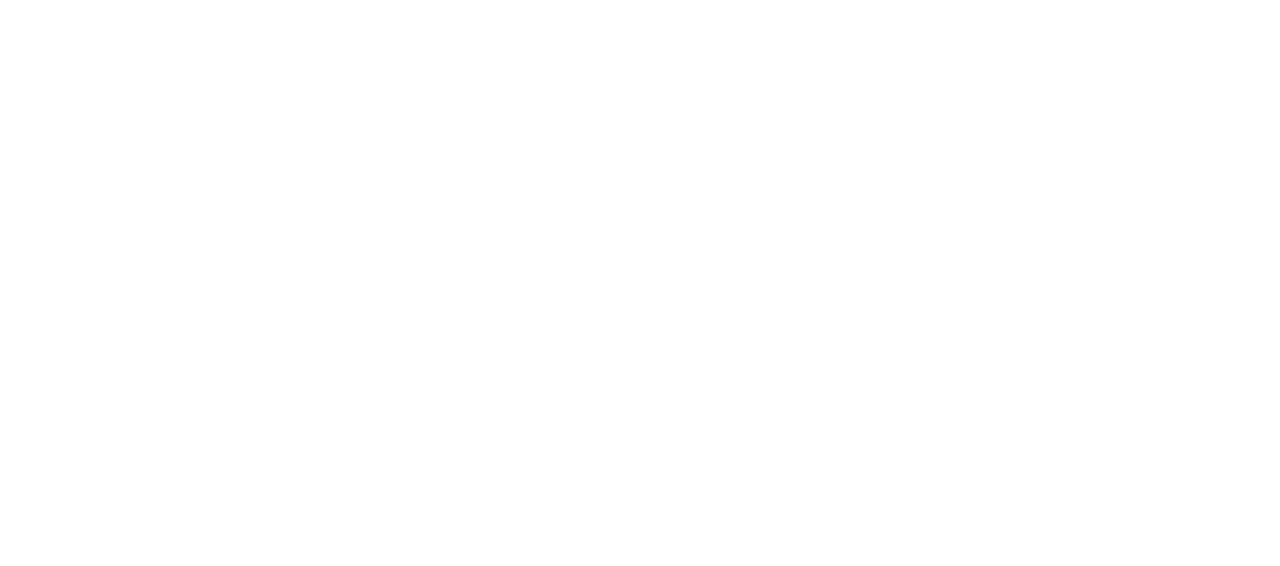
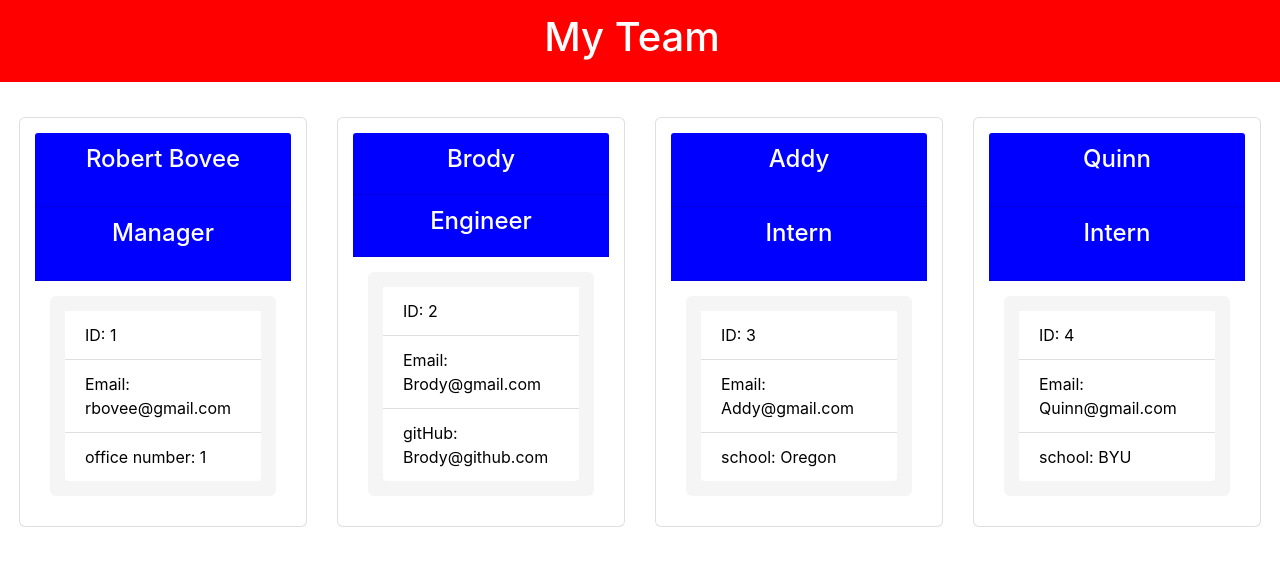
Before and after one commit to b00kbaker/teamprofileManagement, a website: page mock.html in a window 1280 px wide. Drawn offline with nearby package versions, Linux system fonts and the light colour scheme.

Commit message:
Basic HTML

```diff
--- a/mock.html
+++ b/mock.html
@@ -1,12 +1,139 @@
 <!DOCTYPE html>
 <html lang="en">
-<head>
-    <meta charset="UTF-8">
-    <meta http-equiv="X-UA-Compatible" content="IE=edge">
-    <meta name="viewport" content="width=device-width, initial-scale=1.0">
-    <title>My Team</title>
-</head>
-<body>
+  <head>
+    <meta charset="UTF-8" />
+    <meta name="viewport" content="width=device-width, initial-scale=1.0" />
+    <meta http-equiv="X-UA-Compatible" content="ie=edge" />
+    <link
+      rel="stylesheet"
+      href="https://stackpath.bootstrapcdn.com/bootstrap/4.4.1/css/bootstrap.min.css"
+      integrity="sha384-Vkoo8x4CGsO3+Hhxv8T/Q5PaXtkKtu6ug5TOeNV6gBiFeWPGFN9MuhOf23Q9Ifjh"
+      crossorigin="anonymous"
+    />
+    <title>Team Info</title>
 
-</body>
+    <style>
+
+      .navbar {
+          background-color:red!important;
+      }
+
+      .row {
+        display: flex;
+        flex-wrap: wrap;
+        justify-content: center;
+        margin-top: 20px;
+        margin-bottom: 20px;
+      }
+
+      .card {
+        padding: 15px;
+        border-radius: 6px;
+        background-color:white !important;
+        color: white;
+        margin: 15px;
+      }
+
+      .card-header {
+          background-color: blue !important;
+      }
+
+      .text {
+        padding: 15px;
+        border-radius: 6px;
+        background-color: whitesmoke;
+        color: black;
+        margin: 15px;
+      }
+
+      .col {
+        flex: 1;
+        text-align: center;
+      }
+    </style>
+  </head>
+
+  <body>
+    <nav
+      class="navbar navbar-dark bg-dark justify-content-center align-items-center"
+    >
+      <span class="navbar-brand mb-0 h1">
+        <h1>My Team</h1>
+      </span>
+    </nav>
+    <div class="row">
+      <div
+        class="card bg-dark justify-content-center align-items-center"
+        style="width: 18rem"
+      >
+        <div class="col card-header">
+          <h4>Robert Bovee</h4>
+        </div>
+
+        <div class="col card-header">
+          <h4>Manager</h4>
+        </div>
+
+        <ul class="list-group list-group-flush text">
+          <li class="list-group-item">ID: 1</li>
+          <li class="list-group-item">Email: rbovee@gmail.com</li>
+          <li class="list-group-item">office number: 1</li>
+        </ul>
+      </div>
+      <div
+        class="card bg-dark justify-content-center align-items-center"
+        style="width: 18rem"
+      >
+        <div class="col card-header">
+          <h4>Brody</h4>
+        </div>
+
+        <div class="col card-header">
+          <h4>Engineer</h4>
+        </div>
+
+        <ul class="list-group list-group-flush text">
+          <li class="list-group-item">ID: 2</li>
+          <li class="list-group-item">Email: Brody@gmail.com</li>
+          <li class="list-group-item">gitHub: Brody@github.com</li>
+        </ul>
+      </div>
+      <div
+        class="card bg-dark justify-content-center align-items-center"
+        style="width: 18rem"
+      >
+        <div class="col card-header">
+          <h4>Addy</h4>
+        </div>
+
+        <div class="col card-header">
+          <h4>Intern</h4>
+        </div>
+
+        <ul class="list-group list-group-flush text">
+          <li class="list-group-item">ID: 3</li>
+          <li class="list-group-item">Email: Addy@gmail.com</li>
+          <li class="list-group-item">school: Oregon</li>
+        </ul>
+      </div>
+      <div
+        class="card bg-dark justify-content-center align-items-center"
+        style="width: 18rem"
+      >
+        <div class="col card-header">
+          <h4>Quinn</h4>
+        </div>
+
+        <div class="col card-header">
+          <h4>Intern</h4>
+        </div>
+
+        <ul class="list-group list-group-flush text">
+          <li class="list-group-item">ID: 4</li>
+          <li class="list-group-item">Email: Quinn@gmail.com</li>
+          <li class="list-group-item">school: BYU</li>
+        </ul>
+      </div>
+    </div>
+  </body>
 </html>
```
